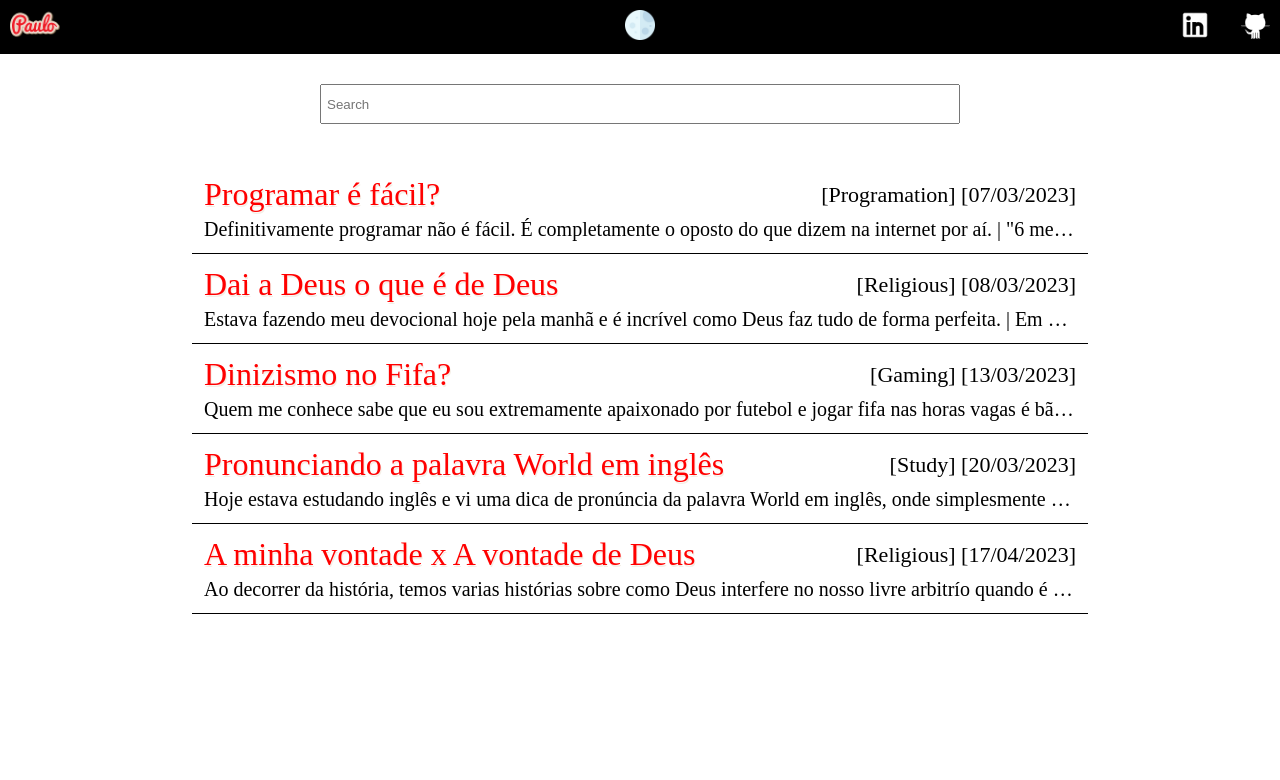
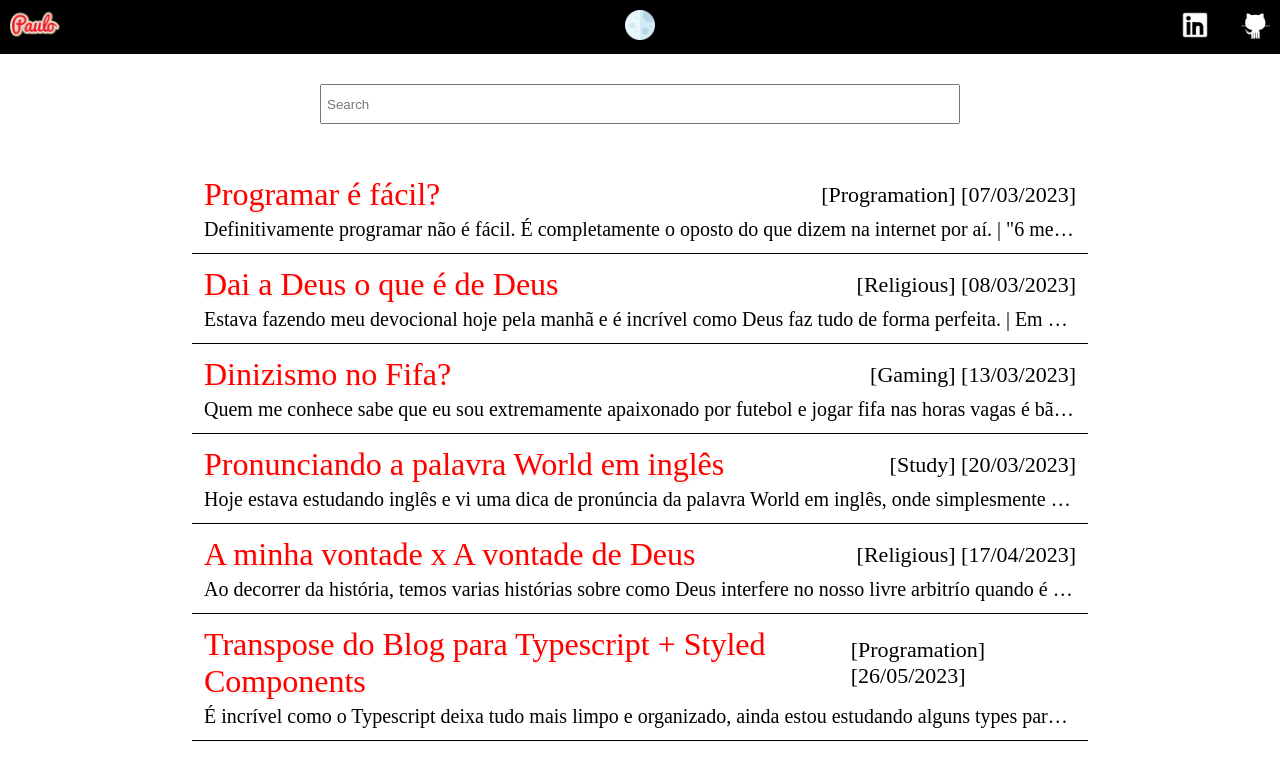
Before and after one commit to PauloCesarCR/blog, a React (Vite) app: page / in a window 1280 px wide. Shown: the top 780 px of the page. Built offline with nearby package versions, Linux system fonts and the light colour scheme.

Commit message:
new post

```diff
--- a/src/Banco de Dados/PostsDoBlog.ts
+++ b/src/Banco de Dados/PostsDoBlog.ts
@@ -74,6 +74,22 @@ const posts = [
       `
     },
 
+    {
+      id: 6,
+      title: 'Transpose do Blog para Typescript + Styled Components',
+      type: 'Programation',
+      date: '26/05/2023',
+      image:'' ,
+      image_description: ``,
+      description: `É incrível como o Typescript deixa tudo mais limpo e organizado, ainda estou estudando alguns types para me livrar o bendito "Any", mas já da pra notar que tudo fica mais claro e limpo. |
+      Sobre o Styled-Components, eu sempre vejo nos requisitos das vagas e resolvi dá uma olhada e que mão na roda em. Trabalhar com componentes que podem ser estilizados através de Props é extremamente sensacional e ainda deixa o código bem mais coeso. |
+      Eu passei algum tempo ( 1 hora ) para implementar o Toogle Theme com o styled-components e foi aí que descobri o ThemeProvider da própria lib, outra mão na roda. |
+      Eu tenho um ThemeProvider envolvendo as minhas rotas no App.tsx, um GlobalStyle e foi só passar a função Toogle para as duas rotas e gg, lá eu troco o theme. Ficou um código meio duplicado, ainda estou vendo um jeito de resolver isso, mas tá funcionando. |
+      Aqui tem tudo que você precisa para estudar Styled-Components : |
+      https://styled-components.com/docs
+      `
+    },
+
   ]
 
   export default posts;
```
